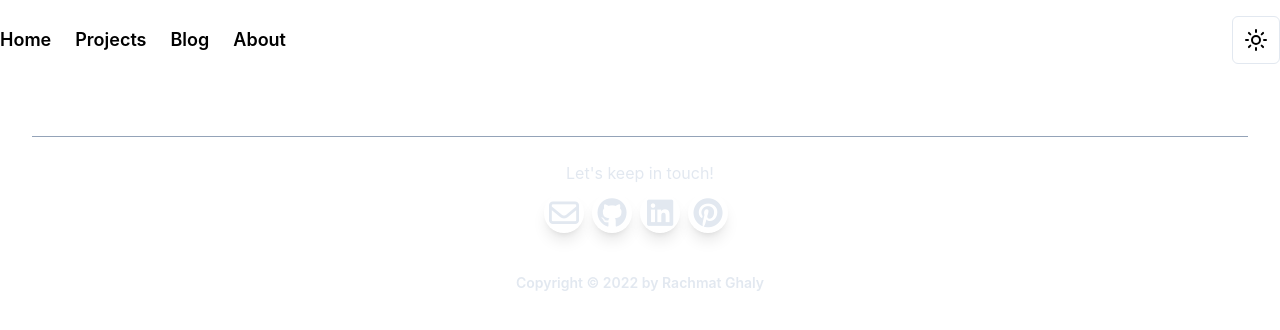
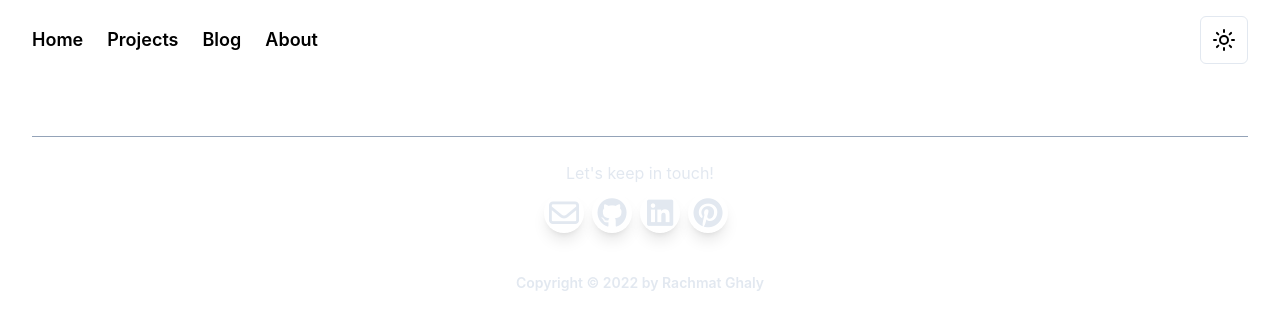
Before and after one commit to ghaly09/rachmatghaly.dev, a Next.js app: page / in a window 1280 px wide. Shown: the top 330 px of the page. Built offline with nearby package versions, Linux system fonts and the light colour scheme.

Commit message:
Modified: update Navbar for responsive design

```diff
--- a/src/components/Molecules/Navbar/index.tsx
+++ b/src/components/Molecules/Navbar/index.tsx
@@ -4,7 +4,7 @@ import NavLink from "./NavLink";
 
 export default function Navbar() {
   return (
-    <nav className="flex flex-row items-center justify-between dark:text-white font-semibold text-lg h-15 py-4 w-auto px-5 lg:px-0 lg:mx-auto">
+    <nav className="flex flex-row items-center justify-between dark:text-white font-semibold text-lg h-15 py-4 w-auto px-5 lg:px-0 max-w-[76rem] mx-auto">
       <div className="flex flex-row gap-4 lg:gap-6">
         {navConfig.map((link, index) => (
           <NavLink href={link.href} page={link.page} key={index} />
```
